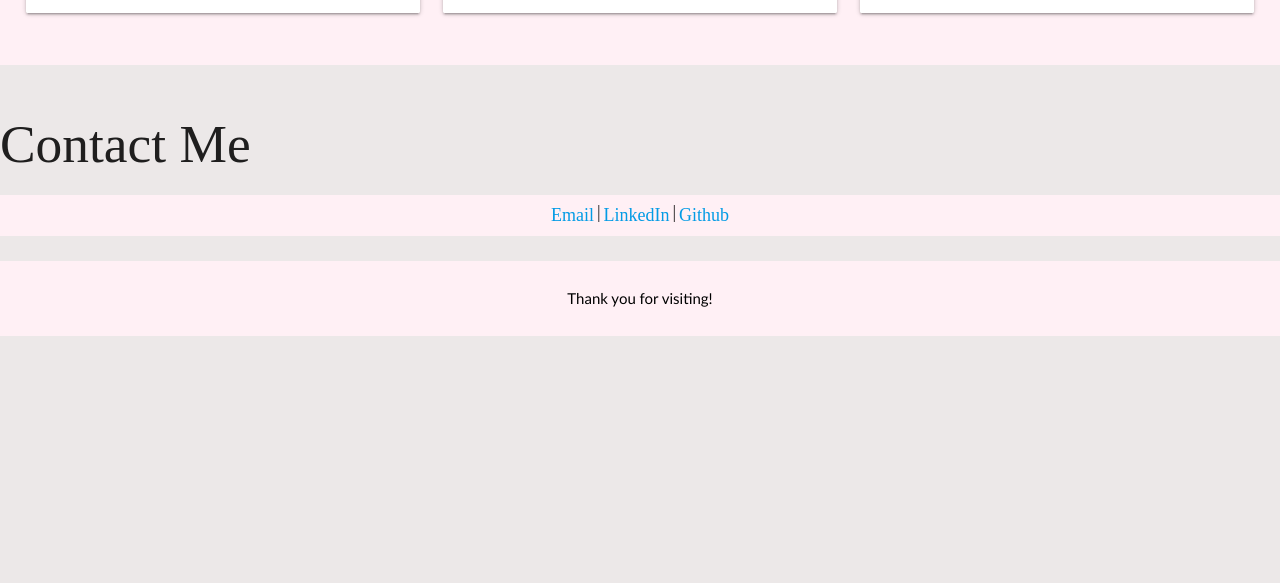
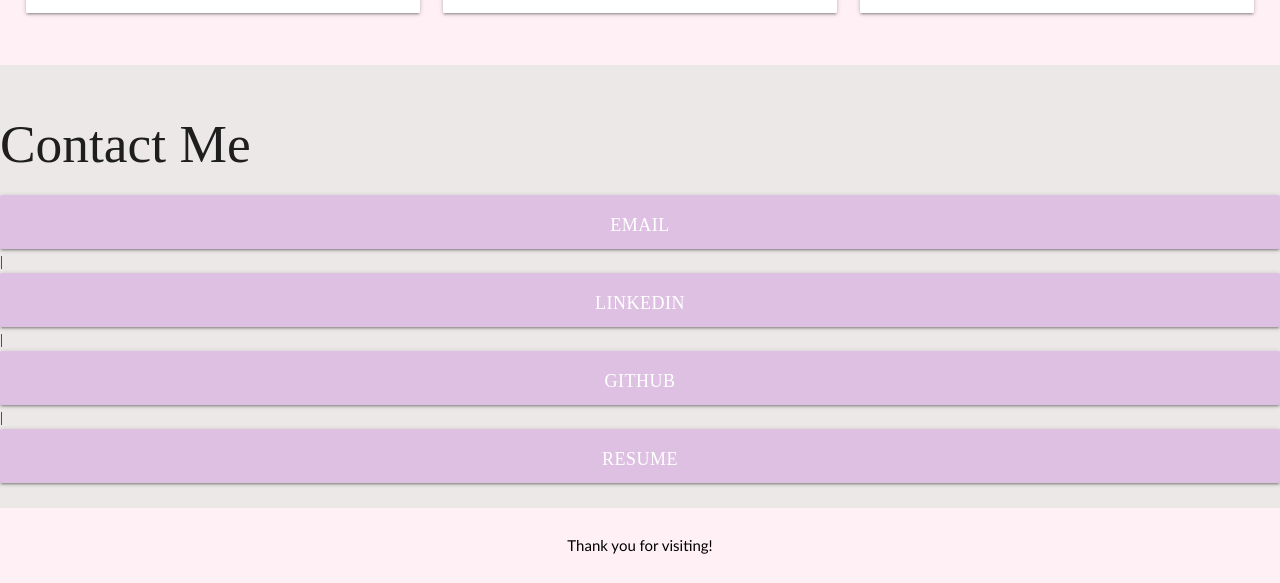
Before and after one commit to JLee3883/Jenn-s-Portfolio, a plain HTML site: page index.html in a window 1280 px wide. Shown: the part 1292-1875 px from the top of the page. Before the commit the page ends 1628 px from the top, so only its background shows below. Drawn offline with nearby package versions, Linux system fonts and the light colour scheme.

Commit message:
added downloadable resume and buttons for contact me instead of just links

```diff
--- a/Assets/css/styles.css
+++ b/Assets/css/styles.css
@@ -56,30 +56,6 @@
     font-weight: bolder;
 }
 
-/* .contact {
-    margin-bottom: 50px;
-    margin-top: 25px;
-    padding: 25px;
-    padding-bottom: 50px;
-    font-family: 'Gill Sans', 'Gill Sans MT', Calibri, 'Trebuchet MS', sans-serif;
-    background-color:lavenderblush;
-    color: black;
-    display: flex;
-    flex-flow: row wrap;
-} */
-
-/* #contact {
-    display: flex;
-    justify-content: center;
-    text-align: center;
-    flex-direction: row;
-    text-transform: uppercase;
-    font-weight: lighter;
-    font-size: 15px;
-    opacity: 0.6;
-    letter-spacing: 6px;
-    padding-bottom: 80px;
-} */
 .info {
 
     background-color:lavenderblush;
@@ -126,6 +102,13 @@
     margin: 25px 25px 25px 180px;
 }
 
+.contact {
+    font-size: large;
+}
+.findbtn{
+    background-color: #dec1e2;
+  }
+
 .footer {
     margin-bottom: 100px;
     margin-top: 25px;
--- a/index.html
+++ b/index.html
@@ -92,12 +92,12 @@
                 <!--Section for "Contact Me"-->
             <section>
                 <h2>Contact Me</h2>
-                <div id="contact" class="contact info">
-                    <a href="mailto:jlee04243@gmail.com" class="info" id="email" target="_blank">Email</a> |
-                    <a href="https://www.linkedin.com/in/jennifer-lee-6bb283225/" class="info" id="linkedin" target="_blank">LinkedIn</a> |
-                    <a href="https://github.com/JLee3883" class="info" id="instagram" target="_blank"> Github</a>
+                <div id="contact" class="csshook col s4 m7 l4 ">
+                    <a href="mailto:jlee04243@gmail.com" class="info waves-effect waves-dark btn-large findbtn" id="email" target="_blank">Email</a> |
+                    <a href="https://www.linkedin.com/in/jennifer-lee-6bb283225/" class="info waves-effect waves-dark btn-large findbtn" id="linkedin" target="_blank">LinkedIn</a> |
+                    <a href="https://github.com/JLee3883" class="info waves-effect waves-dark btn-large findbtn" id="instagram" target="_blank"> Github</a>|
+                    <a href="./Assets/Images/Jennifer Lee Resume.pdf" class="info waves-effect waves-dark btn-large findbtn" id="resume" target="_blank">Resume</a>
                 </div>
-
             </section>
         </main>
 
```
Also changed, not shown: 1 other file.
